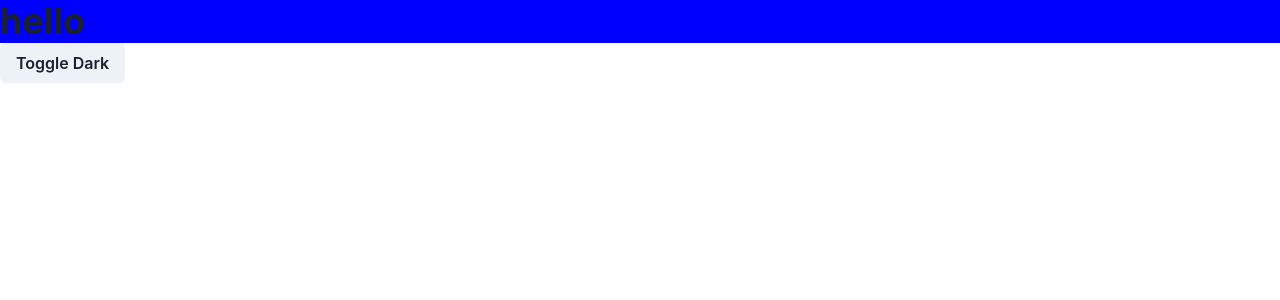
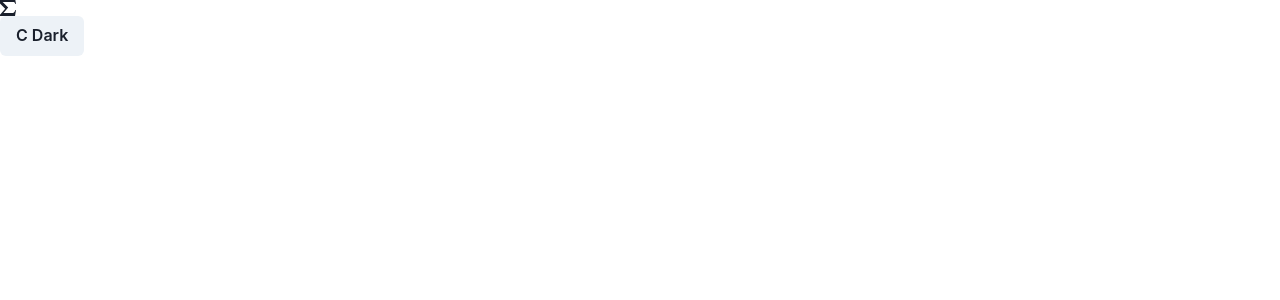
Before and after one commit to ton1czech/sigma-rules, a Next.js app: page / in a window 1280 px wide. Shown: the top 300 px of the page. Built offline with nearby package versions, Linux system fonts and the light colour scheme.

Commit message:
🎁NEW: just fooling around

```diff
--- /dev/null
+++ b/components/Header.js
@@ -0,0 +1,16 @@
+import NextLink from 'next/link'
+import NextImage from 'next/image'
+import { Box, Heading, Button, useColorModeValue, useColorMode } from '@chakra-ui/react'
+import { ImSigma } from 'react-icons/im'
+
+export default function Header() {
+  const { colorMode, toggleColorMode } = useColorMode()
+  const logo = '/logo.svg'
+
+  return (
+    <Box>
+      <ImSigma />
+      <Button onClick={toggleColorMode}>C {colorMode === 'light' ? 'Dark' : 'Light'}</Button>
+    </Box>
+  )
+}
--- a/package.json
+++ b/package.json
@@ -15,7 +15,8 @@
     "framer-motion": "^4",
     "next": "11.1.2",
     "react": "17.0.2",
-    "react-dom": "17.0.2"
+    "react-dom": "17.0.2",
+    "react-icons": "^4.3.1"
   },
   "devDependencies": {
     "eslint": "8.1.0",
--- a/pages/index.js
+++ b/pages/index.js
@@ -1,11 +1,9 @@
-import { Heading, Button, useColorModeValue, useColorMode } from '@chakra-ui/react'
+import Header from '../components/Header'
 
 export default function Home() {
-  const { colorMode, toggleColorMode } = useColorMode()
   return (
-    <div>
-      <Heading bg={useColorModeValue('#0000ff', '#00ff00')}>hello</Heading>
-      <Button onClick={toggleColorMode}>Toggle {colorMode === 'light' ? 'Dark' : 'Light'}</Button>
-    </div>
+    <>
+      <Header />
+    </>
   )
 }
```
